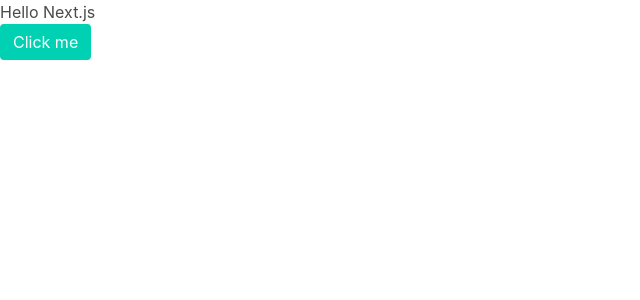
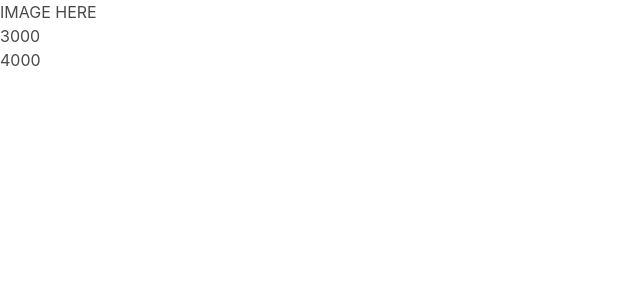
Before and after one commit to clem109/rentaroo, a Next.js app: page / in a window 1280 px wide. Shown: the top 300 px of the page, without its empty margins (0-640 px from the left). Built offline with nearby package versions, Linux system fonts and the light colour scheme.

Commit message:
added properties

```diff
--- a/pages/index.js
+++ b/pages/index.js
@@ -1,5 +1,4 @@
 import Link from 'next/link'
-
 export default class extends React.Component {
 
   // example of getting data
@@ -8,13 +7,58 @@ export default class extends React.Component {
 
     return (
       <div>
-        <p>Hello Next.js</p>
-        <Link href="/property">
-          <button class="button is-primary">Click me</button>
-
-        </Link>
+        <FullWidthImage/>
+        <PropertyList properties={properties}/>
       </div>
     )
   }
 
 }
+
+const FullWidthImage = () => {
+  return (
+    <div>
+      <h1>IMAGE HERE
+      </h1>
+    </div>
+  )
+}
+
+const PropertyList = ({properties}) => {
+  return (
+    <div>
+      {properties.map((property, index) => (<PropertyDetail
+        key={property.id}
+        photo={property.photo}
+        location={property.location}
+        price={property.price}
+        date={property.date}
+        id={property.id}/>))
+}
+    </div>
+  )
+}
+
+const PropertyDetail = ({photo, location, price, date, id}) => {
+  return (
+    <div>
+      <h1>{price}</h1>
+    </div>
+  )
+}
+
+const properties = [
+  {
+    photo: "",
+    location: "Beijing",
+    price: "3000",
+    id: "1",
+    date: "24-06-2018"
+  }, {
+    photo: "",
+    location: "Shanghai",
+    price: "4000",
+    id: "2",
+    date: "23-06-2018"
+  }
+]
```
